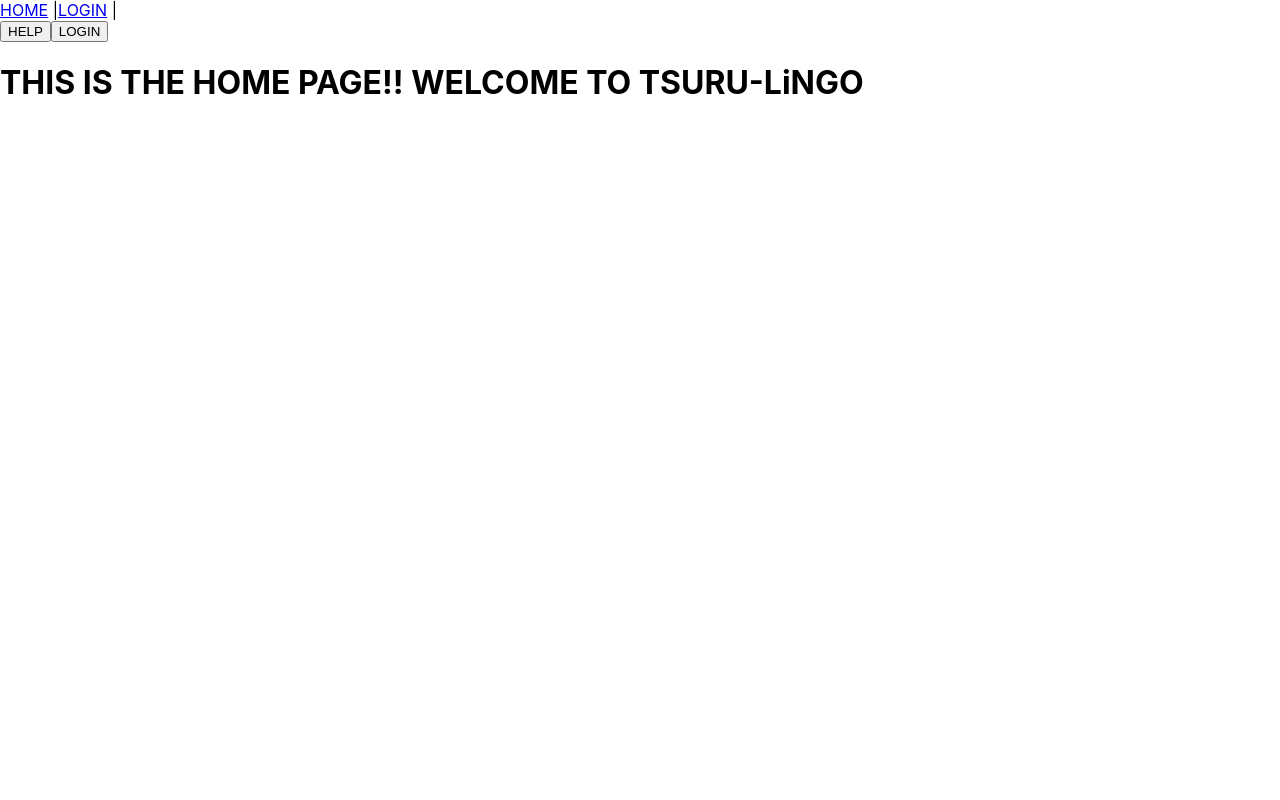
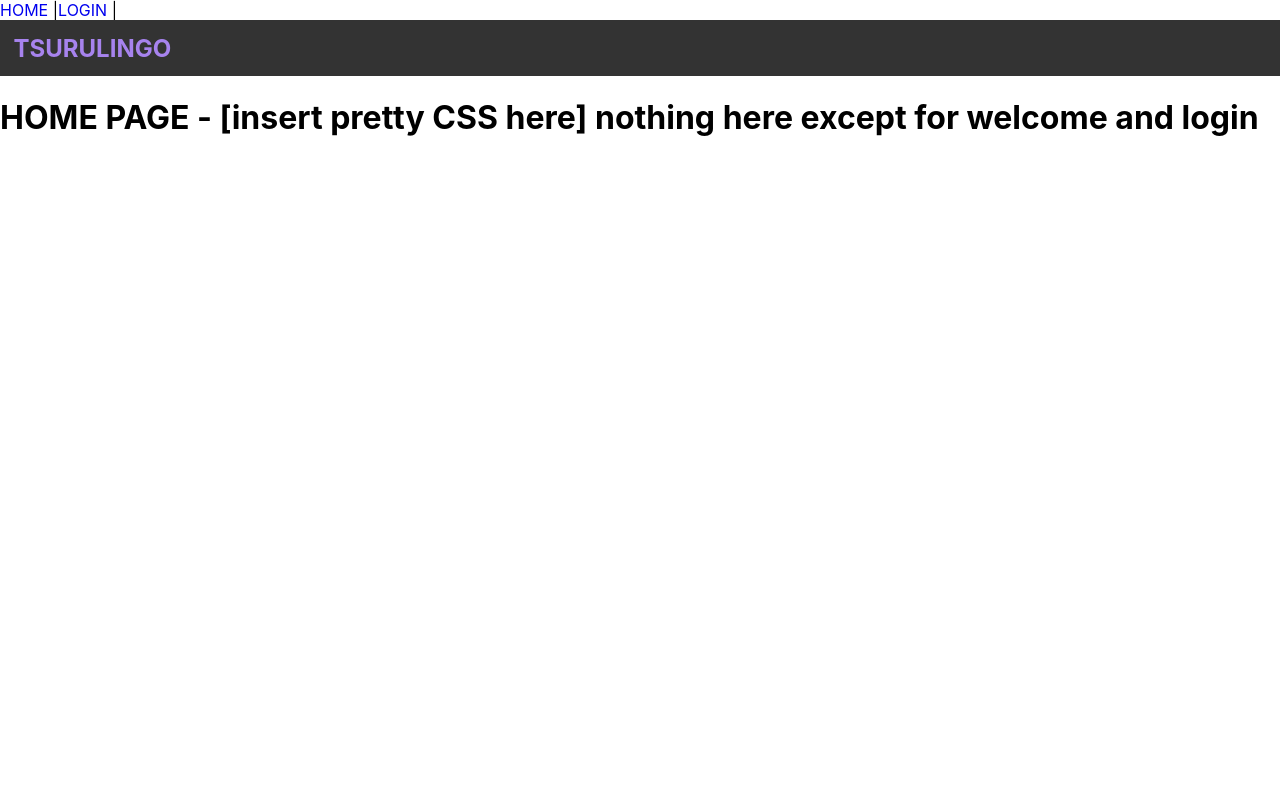
Before and after one commit to cal1co/tsuru-lingo-front-end, a React (Vite) app: page / in a window 1280 px wide. Shown: the top 800 px of the page. Built offline with nearby package versions, Linux system fonts and the light colour scheme.

Commit message:
homepage nav sticky and animated gradient on hover

```diff
--- a/package.json
+++ b/package.json
@@ -19,6 +19,7 @@
   },
   "devDependencies": {
     "@vitejs/plugin-react": "^1.0.7",
+    "tailwindcss": "^3.0.23",
     "vite": "^2.8.0"
   }
 }
--- a/src/components/Landing.jsx
+++ b/src/components/Landing.jsx
@@ -1,20 +1,27 @@
 import React, { Component } from 'react';
 import * as THREE from 'three'
+import {Link} from 'react-router-dom'
+import '../css/App.css'
 
 class Landing extends Component {
     render() {
         return (
             <div>
                 <nav className="home-nav">
-                    <button>HELP</button>
-                    <button>LOGIN</button>
+                    {/* <a href="/">tsurulingo</a> */}
+                    <Link to="/" className="blank"><h1 className="title">TSURULINGO</h1></Link>
+
                     {/*
                     DROP-DOWN/POP-UP DIV
                     https://www.w3schools.com/howto/howto_css_login_form.asp
                      */}
                 </nav>
 
-                <h1 className="home">THIS IS THE HOME PAGE!! WELCOME TO TSURU-LiNGO</h1>
+                <h1 className="home">HOME PAGE - [insert pretty CSS here] nothing here except for welcome and login</h1>
+
+                <h2>ABOUT THE APP</h2>
+
+
             </div>
         );
     }
--- a/src/css/App.css
+++ b/src/css/App.css
@@ -1,42 +1,51 @@
-.App {
-  text-align: center;
+:root{
+  --theme-one:#A783EE;
+  --theme-two:#83EEA7;
 }
 
-.App-logo {
-  height: 40vmin;
-  pointer-events: none;
+a{
+  text-decoration:none;
+}
+body {
+  /* background: #333;
+  text-align: center;
+  min-height: 100%;
+  display: flex;
+  justify-content: center;
+  align-items: center; */
 }
 
-@media (prefers-reduced-motion: no-preference) {
-  .App-logo {
-    animation: App-logo-spin infinite 20s linear;
-  }
+.home-nav{
+  /* position:-moz-sticky; */
+  position: sticky;
+  background: #333;
+  top:0;
 }
 
-.App-header {
-  background-color: #282c34;
-  min-height: 100vh;
-  display: flex;
-  flex-direction: column;
-  align-items: center;
-  justify-content: center;
-  font-size: calc(10px + 2vmin);
-  color: white;
+.title{
+  position:relative;
+  margin:0;
+  padding:1.7vh;
+  background: linear-gradient(to right, var(--theme-one) 20%, var(--theme-two) 40%, var(--theme-two) 60%, var(--theme-one) 80%);
+  background-size: 200% auto;
+
+  color: #000;
+  -webkit-background-clip: text;
+  -moz-text-fill-color: transparent;
+  -webkit-text-fill-color: transparent;
+
+  /* animation: shine 5s linear infinite; */
+
 }
+.title:hover{
+  animation:shine 2s linear infinite;
+}
+  @keyframes shine {
+    to {
+      background-position: 200% center;
+    }
+  }
 
-.App-link {
-  color: #61dafb;
+h2{
+  margin-top:200vh;
 }
-
-@keyframes App-logo-spin {
-  from {
-    transform: rotate(0deg);
-  }
-  to {
-    transform: rotate(360deg);
-  }
-}
-
-button {
-  font-size: calc(10px + 2vmin);
-}
```
Also changed, not shown: src/App.jsx (+2 -5 lines), tailwind.config.js (added, +7 -0 lines), 2 other files (tests, documents, lock files or other folders).
